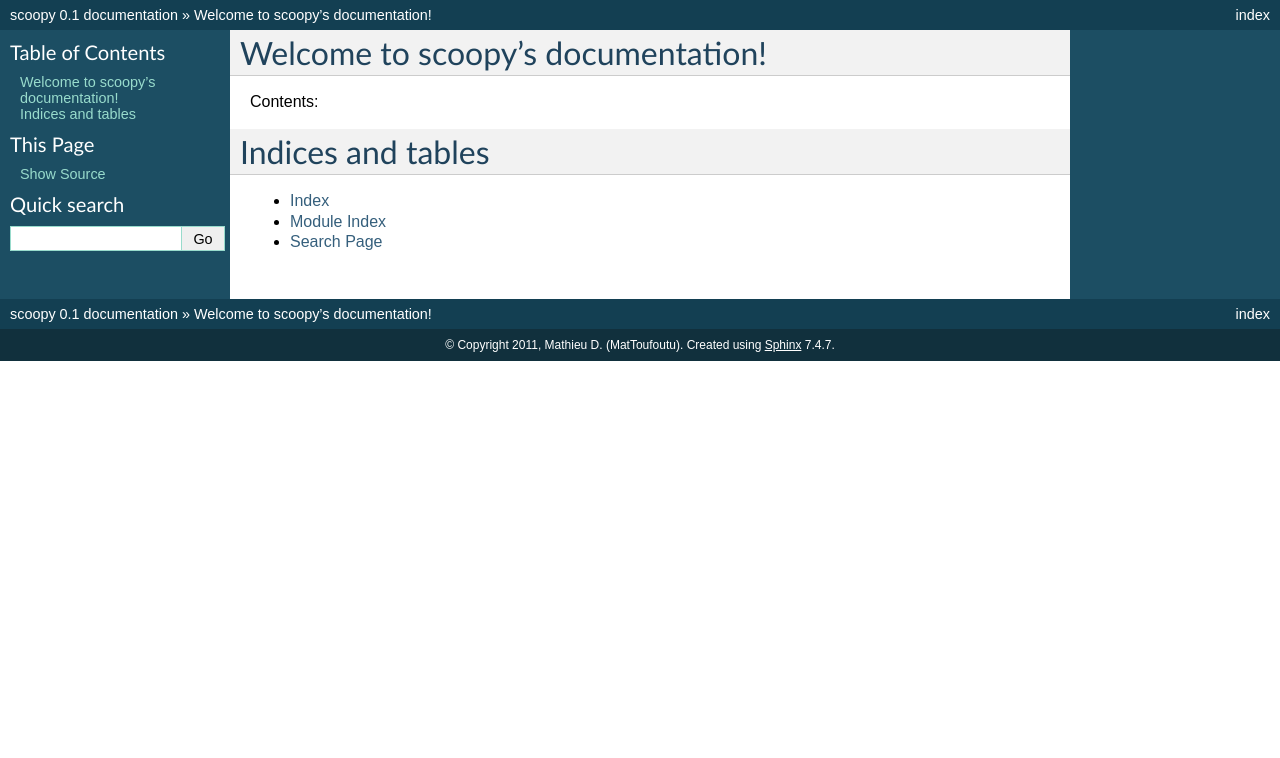
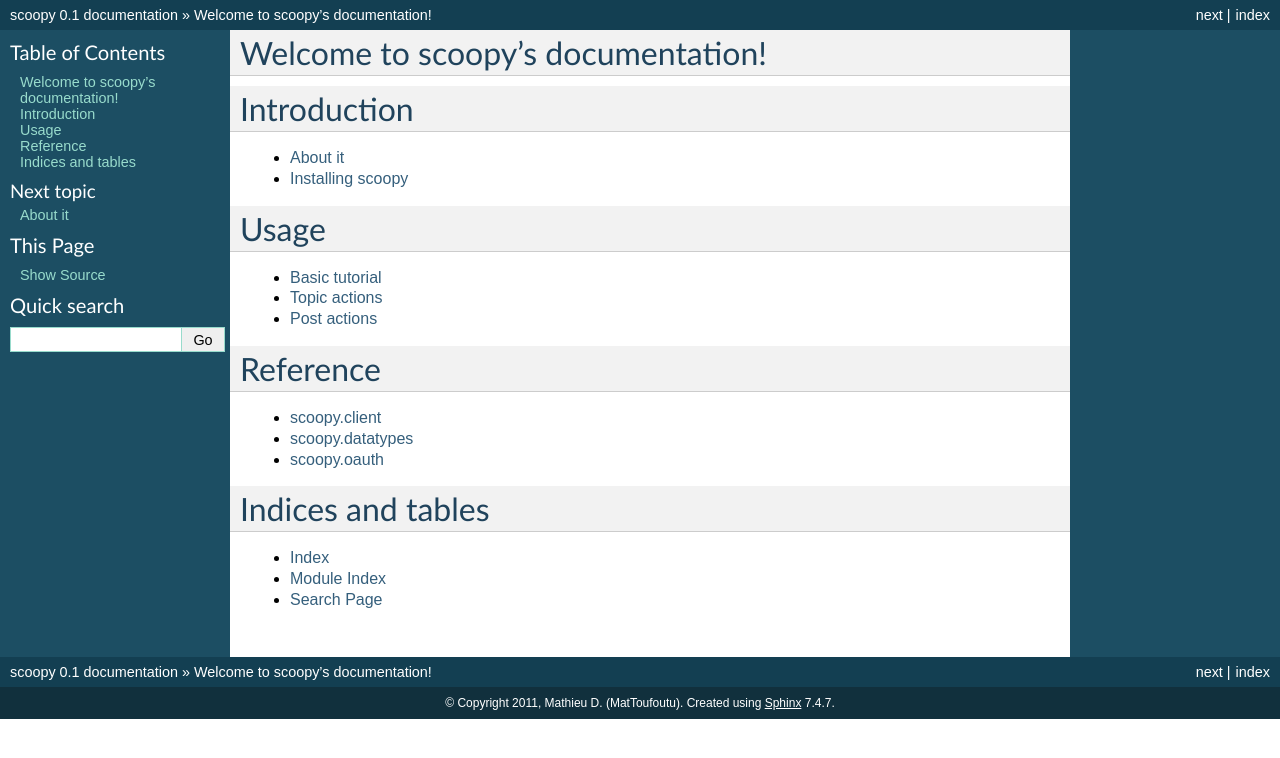
Before and after one commit to mdeous/scoopy, a Sphinx documentation site: the page built from docs/source/index.rst, in a window 1280 px wide. Shown: the top 758 px of the page. Built offline with Sphinx 7.4.7, drawn with Linux system fonts in a browser that asks for light colours.

Commit message:
document modules with autodoc and create skeleton for future pages

```diff
--- a/docs/source/index.rst
+++ b/docs/source/index.rst
@@ -6,10 +6,34 @@
 Welcome to scoopy's documentation!
 ==================================
 
-Contents:
+Introduction
+============
 
 .. toctree::
    :maxdepth: 2
+
+   intro/about
+   intro/install
+
+Usage
+=====
+
+.. toctree::
+   :maxdepth: 2
+
+   usage/tutorial
+   usage/topic
+   usage/post
+
+Reference
+=========
+
+.. toctree::
+   :maxdepth: 2
+
+   reference/client
+   reference/datatypes
+   reference/oauth
 
 Indices and tables
 ==================
--- /dev/null
+++ b/docs/source/intro/about.rst
@@ -0,0 +1,5 @@
+========
+About it
+========
+
+#TODO
--- /dev/null
+++ b/docs/source/intro/install.rst
@@ -0,0 +1,5 @@
+=================
+Installing scoopy
+=================
+
+#TODO
--- /dev/null
+++ b/docs/source/reference/client.rst
@@ -0,0 +1,6 @@
+=============
+scoopy.client
+=============
+
+.. automodule:: scoopy.client
+   :members:
--- /dev/null
+++ b/docs/source/reference/datatypes.rst
@@ -0,0 +1,6 @@
+================
+scoopy.datatypes
+================
+
+.. automodule:: scoopy.datatypes
+   :members:
--- /dev/null
+++ b/docs/source/reference/oauth.rst
@@ -0,0 +1,6 @@
+============
+scoopy.oauth
+============
+
+.. automodule:: scoopy.oauth
+   :members:
--- /dev/null
+++ b/docs/source/usage/post.rst
@@ -0,0 +1,5 @@
+============
+Post actions
+============
+
+#TODO
--- /dev/null
+++ b/docs/source/usage/topic.rst
@@ -0,0 +1,5 @@
+=============
+Topic actions
+=============
+
+#TODO
--- /dev/null
+++ b/docs/source/usage/tutorial.rst
@@ -0,0 +1,5 @@
+==============
+Basic tutorial
+==============
+
+#TODO
```
Also changed, not shown: 3 other files.
